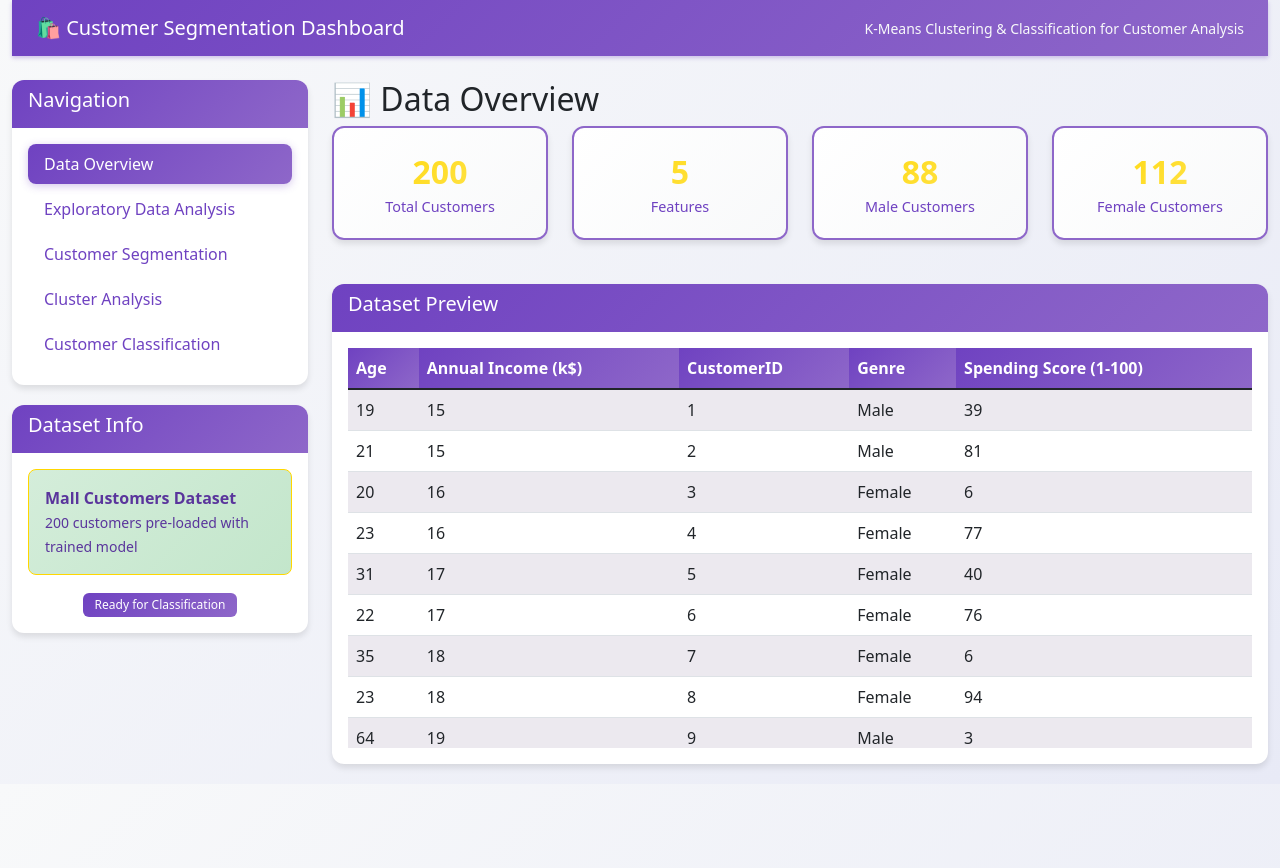
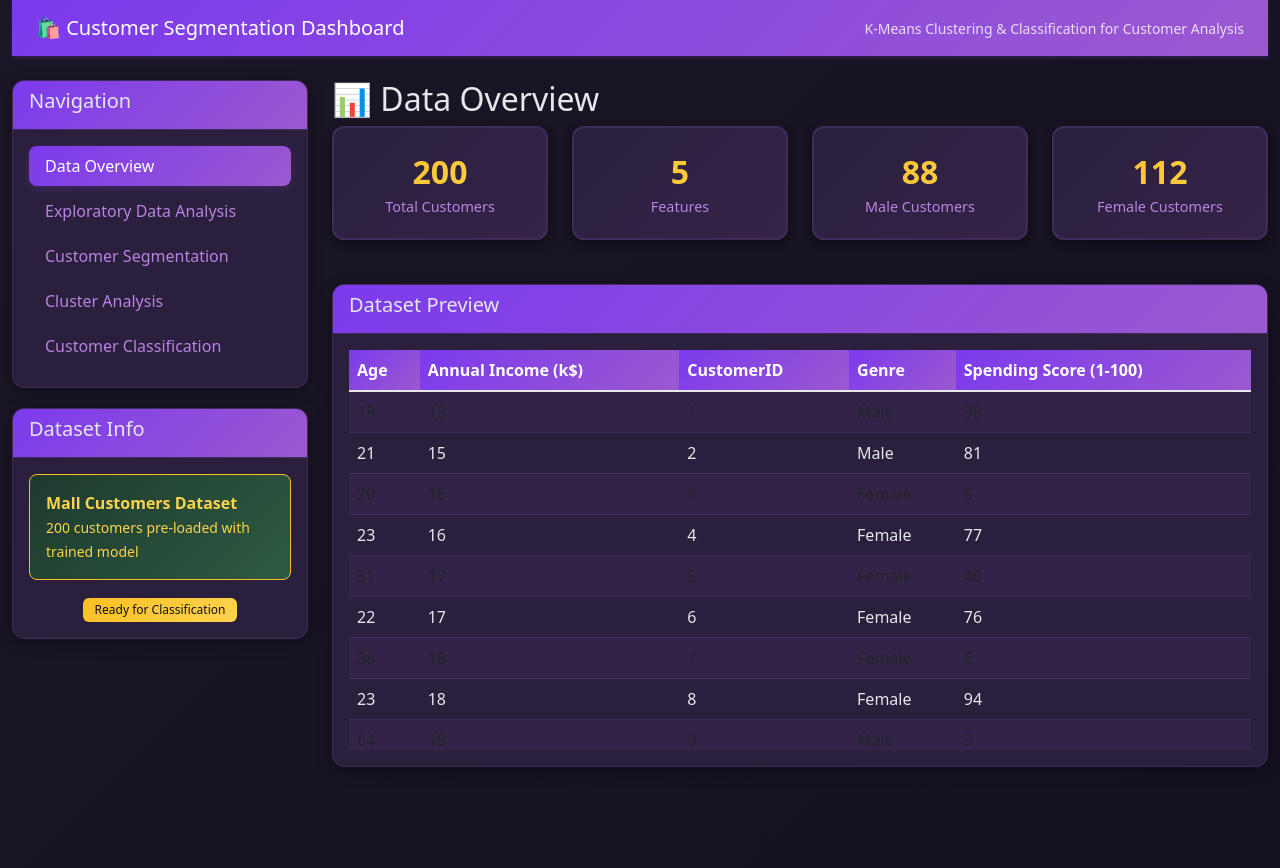
Before and after one commit to Ansh07017/customer_segmentation, a Flask app: page / in a window 1280 px wide. Run offline with Flask 3, Linux system fonts and the light colour scheme; some libraries are stand-ins or nearby versions.

Commit message:
Implement a dark theme to improve the application's aesthetic appearance
Applies a dark theme by modifying CSS variables and background colors in `templates/index.html`.

Replit-Commit-Author: Agent
Replit-Commit-Session-Id: 1e7b6241-c2dd-4ad3-97f0-0e033c96f3b4
Replit-Commit-Screenshot-Url: https://storage.googleapis.com/screenshot-production-us-central1/1fcb6693-fbbe-4d76-9b0d-372f224beffb/64c2accb-5bd5-46f2-9b39-40c0937a2bc9.jpg

```diff
--- a/templates/index.html
+++ b/templates/index.html
@@ -9,18 +9,26 @@
     <script src="https://code.jquery.com/jquery-3.6.0.min.js"></script>
     <style>
         :root {
-            --primary-purple: #6f42c1;
-            --light-purple: #8e67c9;
-            --dark-purple: #5a359c;
-            --gold: #ffd700;
-            --light-gold: #ffe55c;
-            --dark-gold: #ccac00;
-            --purple-gradient: linear-gradient(135deg, #6f42c1, #8e67c9);
-            --gold-gradient: linear-gradient(135deg, #ffd700, #ffe55c);
+            --primary-purple: #9b59d0;
+            --light-purple: #b983e0;
+            --dark-purple: #7c3aed;
+            --gold: #fbbf24;
+            --light-gold: #fcd34d;
+            --dark-gold: #f59e0b;
+            --purple-gradient: linear-gradient(135deg, #7c3aed, #9b59d0);
+            --gold-gradient: linear-gradient(135deg, #fbbf24, #fcd34d);
+            --dark-bg: #1a1625;
+            --darker-bg: #141020;
+            --card-bg: #2a1f3d;
+            --border-color: #3f2c5a;
+            --text-primary: #e5e7eb;
+            --text-secondary: #d1d5db;
         }
 
         body {
-            background: linear-gradient(135deg, #f8f9fa 0%, #e8eaf6 100%);
+            background: linear-gradient(135deg, var(--dark-bg) 0%, var(--darker-bg) 100%);
+            color: var(--text-primary);
+            min-height: 100vh;
         }
 
         .navbar {
@@ -49,10 +57,12 @@
 
         .card {
             margin-bottom: 20px;
-            border: none;
-            box-shadow: 0 4px 6px rgba(0, 0, 0, 0.1);
+            background: var(--card-bg);
+            border: 1px solid var(--border-color);
+            box-shadow: 0 4px 15px rgba(0, 0, 0, 0.3);
             border-radius: 12px;
             overflow: hidden;
+            color: var(--text-primary);
         }
 
         .card-header {
@@ -60,14 +70,16 @@
             color: white;
             border: none;
             font-weight: 600;
+            border-bottom: 1px solid var(--border-color);
         }
 
         .metric-card {
             text-align: center;
             padding: 20px;
-            background: linear-gradient(135deg, #ffffff, #f8f9fa);
-            border: 2px solid var(--light-purple);
+            background: linear-gradient(135deg, var(--card-bg), #342449);
+            border: 2px solid var(--border-color);
             border-radius: 12px;
+            box-shadow: 0 4px 10px rgba(0, 0, 0, 0.4);
         }
 
         .metric-value {
@@ -80,7 +92,7 @@
         }
 
         .metric-label {
-            color: var(--primary-purple);
+            color: var(--light-purple);
             font-size: 0.9em;
             font-weight: 500;
         }
@@ -94,23 +106,28 @@
         .plot-container {
             height: 500px;
             margin-bottom: 20px;
+            background: var(--card-bg);
+            border-radius: 8px;
+            padding: 10px;
         }
 
         .cluster-params {
-            background: linear-gradient(135deg, #f8f9fa, #e8eaf6);
+            background: linear-gradient(135deg, var(--card-bg), #342449);
             padding: 20px;
             border-radius: 12px;
             margin-bottom: 20px;
-            border: 2px solid var(--light-purple);
+            border: 2px solid var(--border-color);
+            box-shadow: 0 4px 10px rgba(0, 0, 0, 0.4);
         }
 
         .insight-card {
             border-left: 4px solid var(--gold);
             padding: 15px;
             margin-bottom: 15px;
-            background: linear-gradient(135deg, #ffffff, #fffef7);
+            background: linear-gradient(135deg, var(--card-bg), #342449);
             border-radius: 8px;
-            box-shadow: 0 2px 4px rgba(255, 215, 0, 0.2);
+            box-shadow: 0 2px 8px rgba(0, 0, 0, 0.3);
+            color: var(--text-primary);
         }
 
         .table-responsive {
@@ -168,16 +185,30 @@
         }
 
         .alert-success {
-            background: linear-gradient(135deg, #d4edda, #c3e6cb);
+            background: linear-gradient(135deg, #1e3a2e, #2d5a42);
             border: 1px solid var(--gold);
-            color: var(--dark-purple);
+            color: var(--light-gold);
             border-radius: 8px;
         }
 
         .alert-info {
-            background: linear-gradient(135deg, #e8eaf6, #c5cae9);
+            background: linear-gradient(135deg, var(--card-bg), #3a2f5a);
             border: 1px solid var(--light-purple);
-            color: var(--dark-purple);
+            color: var(--text-primary);
+            border-radius: 8px;
+        }
+
+        .alert-warning {
+            background: linear-gradient(135deg, #3d2914, #5a3d1a);
+            border: 1px solid var(--dark-gold);
+            color: var(--light-gold);
+            border-radius: 8px;
+        }
+
+        .alert-danger {
+            background: linear-gradient(135deg, #3d1414, #5a1a1a);
+            border: 1px solid #dc3545;
+            color: #f8d7da;
             border-radius: 8px;
         }
 
@@ -224,7 +255,12 @@
         }
 
         .table-striped > tbody > tr:nth-of-type(odd) > td {
-            background-color: rgba(111, 66, 193, 0.05);
+            background-color: rgba(155, 89, 208, 0.1);
+        }
+
+        .table {
+            color: var(--text-primary);
+            background: var(--card-bg);
         }
 
         .table th {
@@ -233,27 +269,57 @@
             border: none;
         }
 
+        .table td {
+            border-color: var(--border-color);
+            background: transparent;
+        }
+
         .classification-result {
-            background: linear-gradient(135deg, #ffffff, #fffef7);
+            background: linear-gradient(135deg, var(--card-bg), #342449);
             border: 2px solid var(--gold);
             border-radius: 12px;
-            box-shadow: 0 4px 8px rgba(255, 215, 0, 0.2);
+            box-shadow: 0 4px 15px rgba(0, 0, 0, 0.4);
         }
 
         .classification-result .card-header {
             background: var(--gold-gradient);
-            color: var(--dark-purple);
+            color: var(--darker-bg);
             font-weight: 700;
         }
 
+        .form-control {
+            background: var(--card-bg);
+            border: 1px solid var(--border-color);
+            color: var(--text-primary);
+        }
+
         .form-control:focus {
+            background: var(--card-bg);
             border-color: var(--light-purple);
-            box-shadow: 0 0 0 0.2rem rgba(111, 66, 193, 0.25);
+            box-shadow: 0 0 0 0.2rem rgba(155, 89, 208, 0.25);
+            color: var(--text-primary);
+        }
+
+        .form-select {
+            background: var(--card-bg);
+            border: 1px solid var(--border-color);
+            color: var(--text-primary);
         }
 
         .form-select:focus {
+            background: var(--card-bg);
             border-color: var(--light-purple);
-            box-shadow: 0 0 0 0.2rem rgba(111, 66, 193, 0.25);
+            box-shadow: 0 0 0 0.2rem rgba(155, 89, 208, 0.25);
+            color: var(--text-primary);
+        }
+
+        .form-label {
+            color: var(--text-secondary);
+            font-weight: 500;
+        }
+
+        .form-check-label {
+            color: var(--text-secondary);
         }
 
         .spinner-border {
@@ -266,7 +332,7 @@
         }
 
         .table-responsive::-webkit-scrollbar-track {
-            background: #f1f1f1;
+            background: var(--darker-bg);
             border-radius: 4px;
         }
 
@@ -277,6 +343,38 @@
 
         .table-responsive::-webkit-scrollbar-thumb:hover {
             background: var(--primary-purple);
+        }
+
+        /* Additional dark theme improvements */
+        .navbar-brand {
+            color: white !important;
+        }
+
+        .navbar-text {
+            color: rgba(255, 255, 255, 0.8) !important;
+        }
+
+        h1, h2, h3, h4, h5, h6 {
+            color: var(--text-primary);
+        }
+
+        .nav-pills .nav-link {
+            color: var(--light-purple);
+            background: transparent;
+        }
+
+        .nav-pills .nav-link:hover {
+            background-color: rgba(155, 89, 208, 0.15);
+            color: var(--primary-purple);
+        }
+
+        .text-center .badge {
+            background: var(--gold-gradient) !important;
+            color: var(--darker-bg) !important;
+        }
+
+        hr {
+            border-color: var(--border-color);
         }
 
     </style>
```
